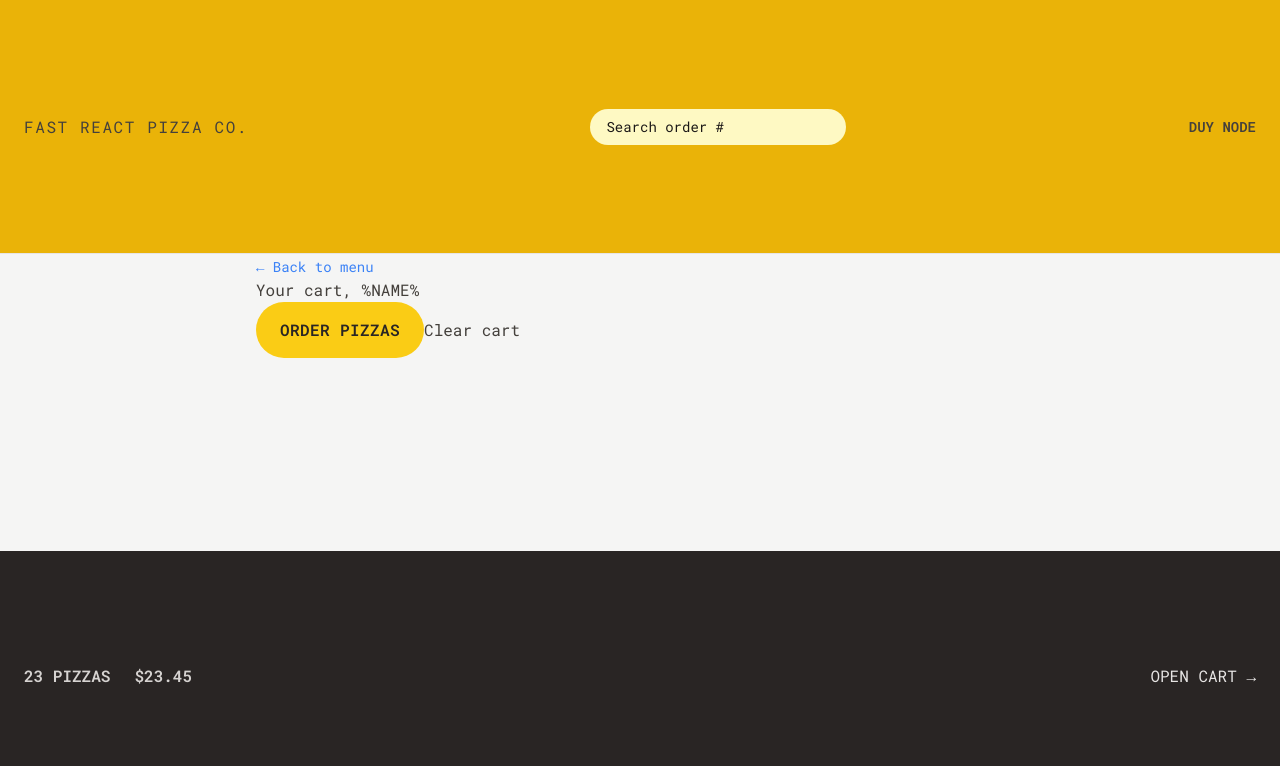
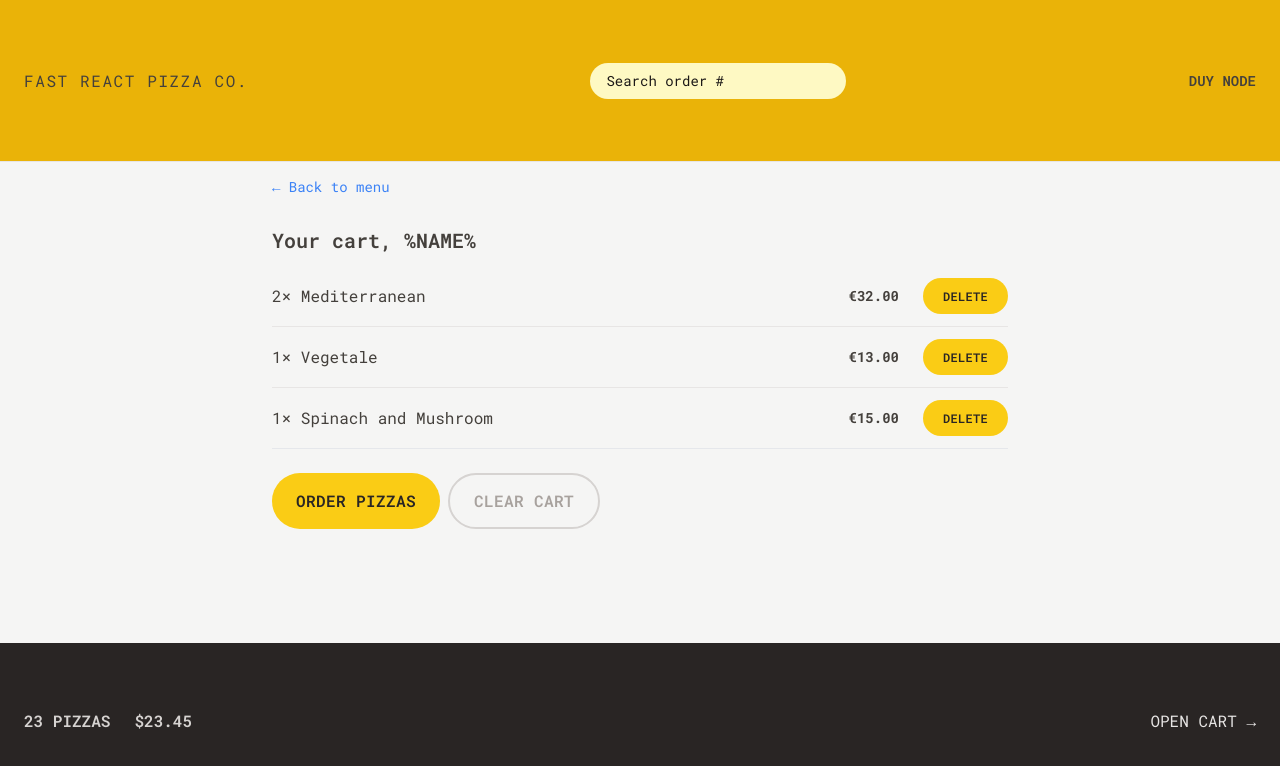
Before and after one commit to duylesales/ReactAdvance-ReactRouter-TailwindCSS-Intruct-By-JonasSchmedtnann-Udemy, a React (Vite) app: page /cart in a window 1280 px wide. Shown: the top 766 px of the page. Built offline with nearby package versions, Linux system fonts and the light colour scheme.

Commit message:
Styling the Cart

```diff
--- a/src/features/cart/Cart.jsx
+++ b/src/features/cart/Cart.jsx
@@ -1,6 +1,7 @@
 import { Link } from "react-router-dom";
 import LinkButton from "../../ui/LinkButton";
 import Button from "../../ui/Button";
+import CartItem from "./CartItem";
 
 const fakeCart = [
   {
@@ -30,15 +31,21 @@
   const cart = fakeCart;
 
   return (
-    <div>
+    <div className="py-3 px-4 ">
       <LinkButton to="/menu">&larr; Back to menu</LinkButton>
 
-      <h2>Your cart, %NAME%</h2>
+      <h2 className="mt-7 text-xl font-semibold">Your cart, %NAME%</h2>
 
-      <div>
+      <ul className="divide-y divide-stone-200 border-b mt-3">
+        {cart.map(item=><CartItem item={item} key={item.key}/>)}
+      </ul>
+
+      <div className="mt-6 space-x-2">
         <Button to="/order/new" type='primary'>Order pizzas</Button>
 
-        <button>Clear cart</button>
+        <Button type='secondary'>Clear cart</Button>
+
+
       </div>
     </div>
   );
--- a/src/features/cart/CartItem.jsx
+++ b/src/features/cart/CartItem.jsx
@@ -1,15 +1,17 @@
+import Button from "../../ui/Button";
 import { formatCurrency } from "../../utils/helpers";
 
 function CartItem({ item }) {
   const { pizzaId, name, quantity, totalPrice } = item;
 
   return (
-    <li>
-      <p>
+    <li className="py-3 sm:flex sm:items-center sm:justify-between ">
+      <p className="mb-1 sm:mb-0">
         {quantity}&times; {name}
       </p>
-      <div>
-        <p>{formatCurrency(totalPrice)}</p>
+      <div className="flex items-center justify-between sm:gap-6">
+        <p className="text-sm font-bold">{formatCurrency(totalPrice)}</p>
+        <Button type="small">Delete</Button>
       </div>
     </li>
   );
--- a/src/ui/Button.jsx
+++ b/src/ui/Button.jsx
@@ -9,7 +9,8 @@
   const styles={
 
     primary:base + ' py-3 px-4 md:px-6 md:py-4',
-    small:base + ' px-4 py-2 md:px-5 md:py-2.5 text-xs'
+    small:base + ' px-4 py-2 md:px-5 md:py-2.5 text-xs',
+    secondary:"border-2 border-stone-300 uppercase font-semibold text-stone-400 inline-block tracking-wide rounded-full hover:bg-stone-300 hover:text-stone-800 focus:text-stone-800 transition-colors duration-300 focus:outline-none focus:ring focus:bg-stone-300 focus:ring-stone-200 focus:ring-offset-2 active:bg-slate-400 disabled:cursor-not-allowed py-2.5 px-4 md:px-6 md:py-3.5"
   }
 
     if(to) return (<Link to={to} className={styles[type]}>{children}</Link>)
```
